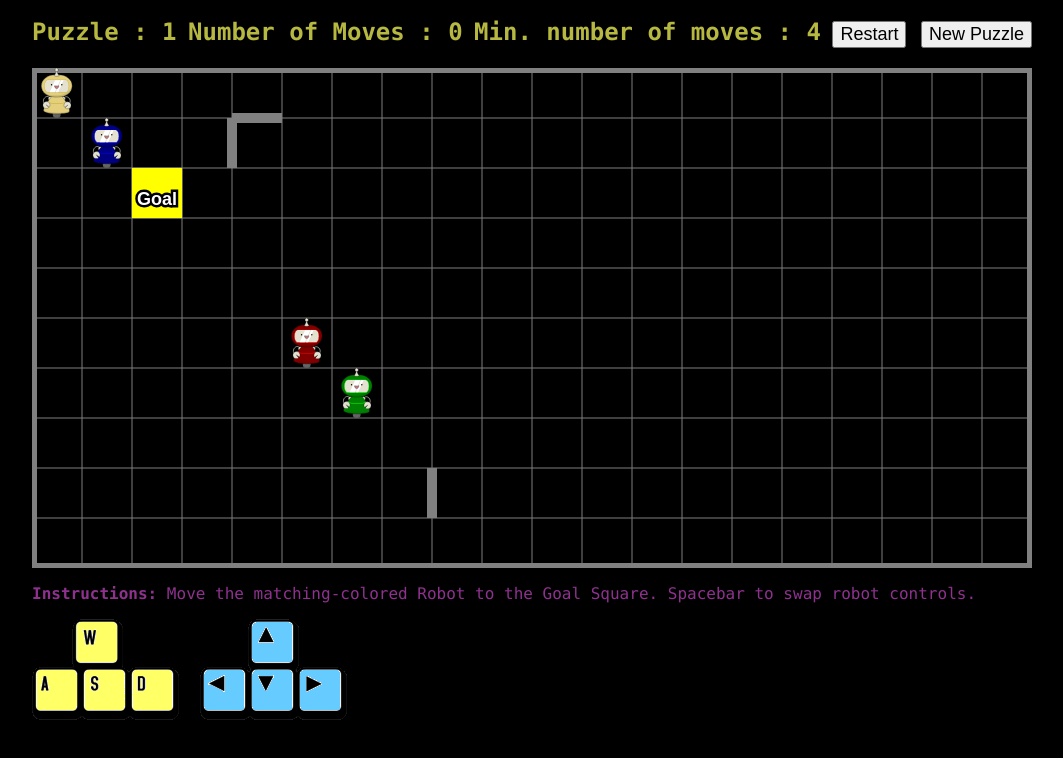
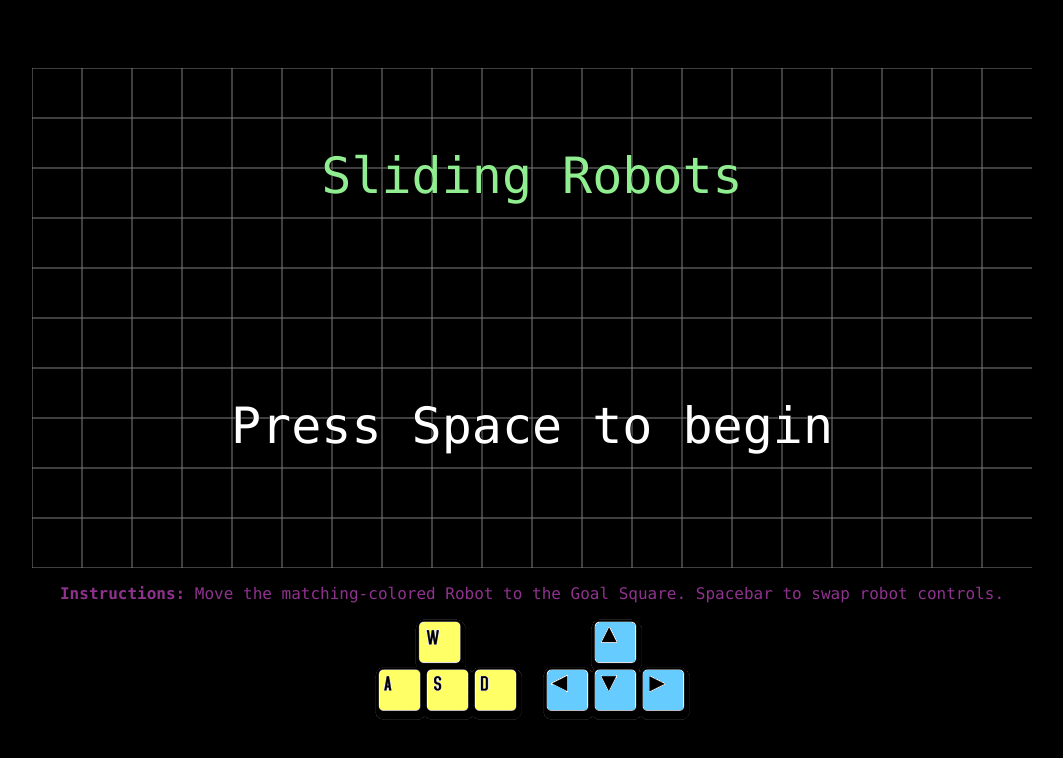
Before and after one commit to simondiep/sliding-robots, a website with bundled scripts: page index.html in a window 1280 px wide. Shown: the whole page, without its empty margins (108-1171 px from the left). Built offline with nearby package versions, Linux system fonts and the light colour scheme.

Commit message:
Added splash screen and background music

```diff
--- a/index.html
+++ b/index.html
@@ -37,7 +37,7 @@
         font-family: consolas;
         color: #8E328E;
     }
-    .header {
+    #header {
       color: #B7B841;
       font-size: 1.5rem;
       font-weight: bold;
@@ -56,29 +56,33 @@
     <div id="overlay_text">You Win!  Press space to restart.</div>
   </div>
   <div id="app" style="display:none;">
-    <div class="header">
-      <div>
-        <label>Puzzle : </label>
+    <div id="header" style="visibility:hidden">
+      <div style="color: yellow">
+        <label>Puzzle: </label>
         <label id="puzzleLabel"></label>
       </div>
-      <div>
-        <label>Number of Moves : </label>
+      <div style="color: lightcoral">
+        <label>Number of Moves: </label>
         <label id="numberOfMovesLabel">0</label>
       </div>
-      <div>
-        <label>Min. number of moves : </label>
+      <div style="color: lightgreen">
+        <label>Min. number of moves: </label>
         <label id="minimumNumberOfMovesLabel"></label>
       </div>
       <div>
         <button id="restartButton">Restart</button>
         <button id="newPuzzleButton">New Puzzle</button>
+        <button id="muteButton">Mute</button>
       </div>
     </div>
     <div id="game-board"></div>
-    <p> <b>Instructions:</b> Move the matching-colored Robot to the Goal Square.  Spacebar to swap robot controls.
+    <p style="text-align:center">
+      <b>Instructions:</b> Move the matching-colored Robot to the Goal Square.  Spacebar to swap robot controls.
     </p>
-    <img id="wasd-yellow-blue" src="src/images/wasd-yellow-blue.png"/>
-    <img id="wasd-red-green" src="src/images/wasd-red-green.png" style="display:none;"/>
+    <div style="text-align:center">
+      <img id="wasd-yellow-blue" src="src/images/wasd-yellow-blue.png"/>
+      <img id="wasd-red-green" src="src/images/wasd-red-green.png" style="display:none;"/>
+    </div>
   </div>
   <div style="display:none;">
     <img id="red-robot-front" src="src/images/robot-1-red/front.svg"/>
@@ -97,6 +101,7 @@
     <img id="yellow-robot-back" src="src/images/robot-4-yellow/back.svg"/>
     <img id="yellow-robot-left" src="src/images/robot-4-yellow/left.svg"/>
     <img id="yellow-robot-right" src="src/images/robot-4-yellow/right.svg"/>
+    <audio id="bg-music" src="src/sounds/Cleansing_Rain_v1.0.mp3" type="audio/mpeg" autostart="0"></audio>
   </div>
   <script src="src/main.js" type="module"></script>
 </body>
--- a/src/controller/game-controller.js
+++ b/src/controller/game-controller.js
@@ -19,7 +19,13 @@ export default class GameController {
       initializeGameWithPuzzleIdCallback,
       swapControlsCallback,
     );
-    this.initializeGame();
+    const initialBoard = {
+      SQUARE_SIZE_IN_PIXELS: 50,
+      HORIZONTAL_SQUARES: 20,
+      VERTICAL_SQUARES: 10,
+    };
+    this.createBoard(initialBoard);
+    this.canvasView.showSplashScreen("Sliding Robots", "Press Space to begin");
   }
 
   initializeGame() {
--- a/src/view/canvas-view.js
+++ b/src/view/canvas-view.js
@@ -119,4 +119,16 @@ export default class CanvasView {
       }
     }
   }
+
+  showSplashScreen(title, message) {
+    this.context.fillStyle = "lightgreen";
+    this.context.font = (this.height / 10) + "px consolas";
+    this.context.textAlign = "center";
+    this.context.strokeStyle = "black";
+    this.context.strokeText(title, this.width/2, this.height/4);
+    this.context.fillText(title, this.width/2, this.height/4);
+    this.context.strokeText(message, this.width/2, this.height*(3/4));
+    this.context.fillStyle = "white";
+    this.context.fillText(message, this.width/2, this.height*(3/4));
+  }
 }
--- a/src/view/dom-helper.js
+++ b/src/view/dom-helper.js
@@ -27,6 +27,10 @@ export function getRobotImages(color) {
   };
 }
 
+export function getMuteButton() {
+  return document.getElementById('muteButton');
+}
+
 export function getNewPuzzleButton() {
   return document.getElementById('newPuzzleButton');
 }
@@ -49,6 +53,17 @@ export function hideOverlay() {
   document.getElementById('overlay').style.display = 'none';
 }
 
+export function muteBackgroundMusic() {
+  const music = document.getElementById('bg-music');
+  music.pause();
+}
+
+export function playBackgroundMusic() {
+  const music = document.getElementById('bg-music');
+  music.volume = 0.05;
+  music.play();
+}
+
 export function setMinimumNumberOfMovesLabel(moves) {
   document.getElementById('minimumNumberOfMovesLabel').innerHTML = moves;
 }
@@ -61,16 +76,20 @@ export function showApp() {
   document.getElementById('app').style.display = 'table';
 }
 
+export function showHeaderBar() {
+  document.getElementById('header').style.visibility = 'visible';
+}
+
 export function showOverlay() {
   document.getElementById('overlay').style.display = 'block';
 }
 
 export function swapRobotControlsToRedGreen() {
   document.getElementById('wasd-yellow-blue').style.display = 'none';
-  document.getElementById('wasd-red-green').style.display = 'block';
+  document.getElementById('wasd-red-green').style.display = 'inline-block';
 }
 
 export function swapRobotControlsToYellowBlue() {
   document.getElementById('wasd-red-green').style.display = 'none';
-  document.getElementById('wasd-yellow-blue').style.display = 'block';
+  document.getElementById('wasd-yellow-blue').style.display = 'inline-block';
 }
--- a/src/view/game-view.js
+++ b/src/view/game-view.js
@@ -1,16 +1,18 @@
 import {
   getBody,
+  getMuteButton,
   getNewPuzzleButton,
   getRestartButton,
   hideOverlay,
-  showOverlay,
-} from './dom-helper.js';
-import {
   incrementNumberOfMovesLabel,
+  muteBackgroundMusic,
+  playBackgroundMusic,
   resetNumberOfMovesLabel,
   setMinimumNumberOfMovesLabel,
   setPuzzleNumber,
   showApp,
+  showOverlay,
+  showHeaderBar,
   swapRobotControlsToRedGreen,
   swapRobotControlsToYellowBlue,
 } from './dom-helper.js';
@@ -34,8 +36,10 @@ export default class GameView {
     this.initializeGameWithPuzzleIdCallback = initializeGameWithPuzzleIdCallback;
     this.swapControlsCallback = swapControlsCallback;
     window.addEventListener('keydown', this._handleKeyDown.bind(this), true);
+    getMuteButton().addEventListener('click', muteBackgroundMusic);
     getNewPuzzleButton().addEventListener('click', this.initializeGameCallback);
     getRestartButton().addEventListener('click', this._handleRestartButtonClicked.bind(this));
+    showApp();
   }
 
   initializeGame(puzzleId, minimumNumberOfMoves, activeRobots) {
@@ -46,7 +50,6 @@ export default class GameView {
     setMinimumNumberOfMovesLabel(minimumNumberOfMoves);
     setPuzzleNumber(puzzleId);
     swapRobotControlsToYellowBlue();
-    showApp();
   }
 
   incrementNumberOfMoves() {
@@ -89,6 +92,13 @@ export default class GameView {
     }
 
     if (e.keyCode === SPACE_BAR_KEYCODE) {
+      // Start First Game
+      if (this.puzzleId === undefined) {
+        playBackgroundMusic();
+        this.initializeGameCallback();
+        showHeaderBar();
+        return;
+      }
       if (this.overlayVisible) {
         this.hideVictoryScreen();
         this.initializeGameCallback();
```
Also changed, not shown: README.md, 1 other file.
